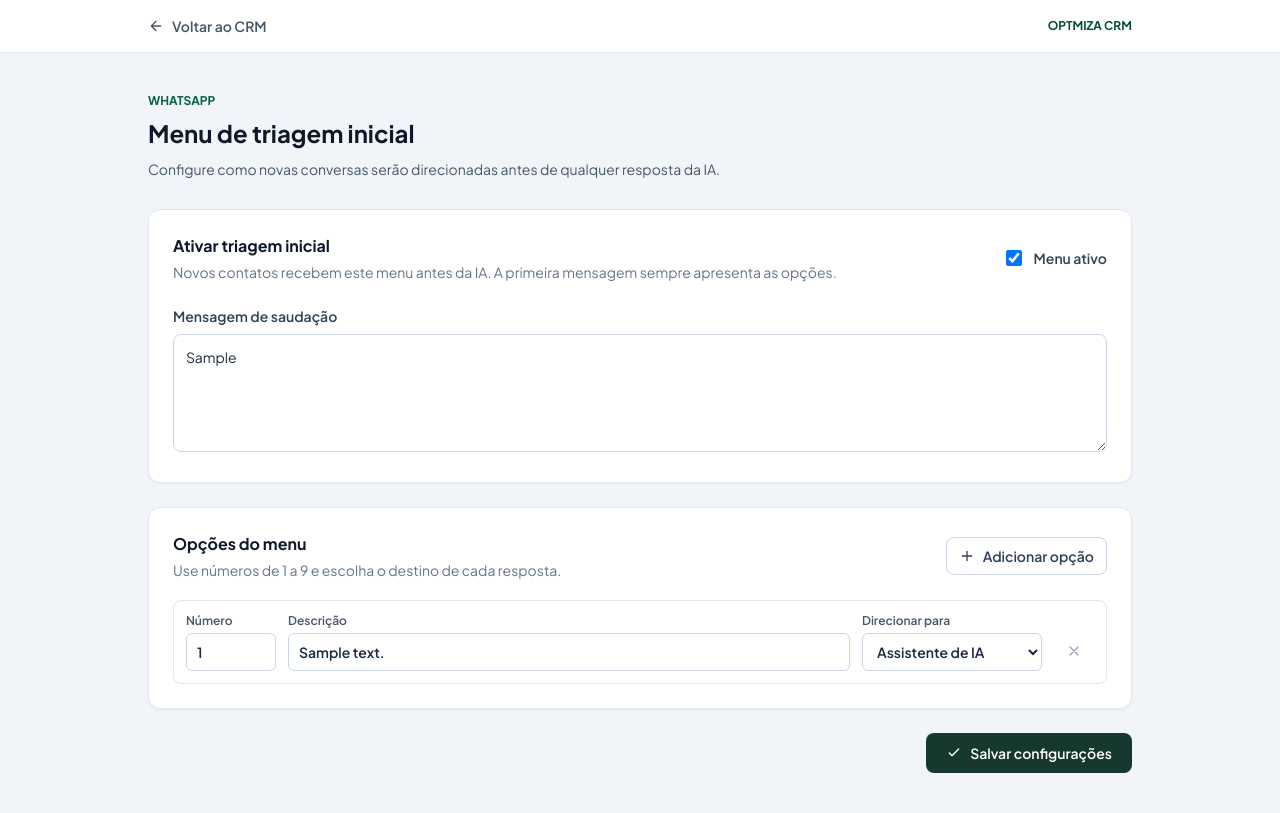
After one commit to PyPedro/crm, a Flask app: page /configuracoes/bot in a window 1280 px wide. The commit adds this page. Run offline with Flask 3, Linux system fonts and the light colour scheme; a user stored in the database is signed in; tables that the repository leaves empty hold one stand-in row (values such as "Sample post"); some libraries are stand-ins or nearby versions.

Commit message:
Adiciona menu inicial de triagem no WhatsApp

```diff
--- a/app/routes.py
+++ b/app/routes.py
@@ -9,11 +9,12 @@ from dotenv import load_dotenv, find_dotenv
 from flask import Blueprint, request, jsonify, render_template, current_app, redirect, url_for, render_template_string, session
 from datetime import datetime
 from flask_login import login_user, logout_user, login_required, current_user
+from sqlalchemy.exc import IntegrityError
 from werkzeug.security import generate_password_hash, check_password_hash
 from itsdangerous import URLSafeTimedSerializer, SignatureExpired, BadTimeSignature
 
 from app import oauth
-from app.models import db, Empresa, Etapa, Negocio, Pessoa, Mensagem, User, Configuracao, Etiqueta
+from app.models import db, Empresa, Etapa, Negocio, Pessoa, Mensagem, User, Configuracao, Etiqueta, MenuOpcao
 from app.services.whatsapp import enviar_mensagem_whatsapp
 from google import genai
 from google.genai import types
@@ -402,6 +403,99 @@ def apagar_usuario(id):
     return jsonify({"erro": "Utilizador não encontrado"}), 404
 
 # --- CONFIGURAÇÕES E KANBAN ---
+@bp.route('/configuracoes/bot', methods=['GET', 'POST'])
+@login_required
+def configuracoes_bot():
+    if not current_user.is_admin:
+        return 'Acesso negado.', 403
+
+    empresa = db.session.get(Empresa, current_user.empresa_id)
+    opcoes = MenuOpcao.query.filter_by(empresa_id=empresa.id).order_by(MenuOpcao.numero).all()
+    erro = None
+    opcoes_form = [
+        {"numero": str(opcao.numero), "descricao": opcao.descricao, "acao_destino": opcao.acao_destino}
+        for opcao in opcoes
+    ]
+
+    if request.method == 'POST':
+        mensagem_saudacao = (request.form.get('mensagem_saudacao') or '').strip()
+        usar_menu = request.form.get('usar_menu_inicial') == 'on'
+        numeros = request.form.getlist('opcao_numero')
+        descricoes = request.form.getlist('opcao_descricao')
+        destinos = request.form.getlist('opcao_destino')
+        opcoes_form = [
+            {"numero": numero.strip(), "descricao": descricao.strip(), "acao_destino": destino.strip()}
+            for numero, descricao, destino in zip(numeros, descricoes, destinos)
+        ]
+        novas_opcoes = []
+
+        if not mensagem_saudacao or len(mensagem_saudacao) > 2000:
+            erro = 'A saudação deve ter entre 1 e 2000 caracteres.'
+        elif len(numeros) != len(descricoes) or len(numeros) != len(destinos):
+            erro = 'As opções enviadas estão incompletas.'
+        elif len(numeros) > 9:
+            erro = 'O menu pode ter no máximo 9 opções.'
+        else:
+            numeros_usados = set()
+            for numero, descricao, destino in zip(numeros, descricoes, destinos):
+                numero = numero.strip()
+                descricao = descricao.strip()
+                destino = destino.strip()
+                if not numero and not descricao and not destino:
+                    continue
+                try:
+                    numero_int = int(numero)
+                except ValueError:
+                    erro = 'Cada opção precisa ter um número entre 1 e 9.'
+                    break
+                if numero_int < 1 or numero_int > 9 or numero_int in numeros_usados:
+                    erro = 'Os números devem ser únicos e ficar entre 1 e 9.'
+                    break
+                if not descricao or len(descricao) > 120:
+                    erro = 'A descrição deve ter entre 1 e 120 caracteres.'
+                    break
+                if destino not in {'ia', 'humano'}:
+                    erro = 'O destino deve ser IA ou atendente humano.'
+                    break
+                numeros_usados.add(numero_int)
+                novas_opcoes.append(MenuOpcao(
+                    empresa_id=empresa.id,
+                    numero=numero_int,
+                    descricao=descricao,
+                    acao_destino=destino,
+                ))
+
+            if not erro and usar_menu and not novas_opcoes:
+                erro = 'Adicione ao menos uma opção antes de ativar o menu.'
+
+        if erro:
+            return render_template(
+                'configuracoes.html', empresa=empresa, opcoes=opcoes_form, erro=erro,
+                form_ativar=usar_menu, mensagem_form=mensagem_saudacao,
+            ), 400
+
+        empresa.usar_menu_inicial = usar_menu
+        empresa.mensagem_saudacao = mensagem_saudacao
+        MenuOpcao.query.filter_by(empresa_id=empresa.id).delete(synchronize_session=False)
+        db.session.add_all(novas_opcoes)
+        try:
+            db.session.commit()
+        except IntegrityError:
+            db.session.rollback()
+            current_app.logger.exception('Falha ao salvar as opções do menu da empresa %s', empresa.id)
+            return render_template(
+                'configuracoes.html', empresa=empresa, opcoes=opcoes_form,
+                erro='Não foi possível salvar as opções. Revise os números e tente novamente.',
+                form_ativar=usar_menu, mensagem_form=mensagem_saudacao,
+            ), 409
+        return redirect(url_for('main.configuracoes_bot', salvo=1))
+
+    return render_template(
+        'configuracoes.html', empresa=empresa, opcoes=opcoes_form,
+        salvo=request.args.get('salvo') == '1',
+    )
+
+
 @bp.route('/api/configuracoes', methods=['GET', 'POST'])
 @login_required
 def configuracoes():
@@ -499,7 +593,12 @@ def criar_lead():
 
     pessoa = Pessoa.query.filter_by(empresa_id=current_user.empresa_id, telefone=telefone).first()
     if not pessoa:
-        pessoa = Pessoa(empresa_id=current_user.empresa_id, nome=nome, telefone=telefone)
+        pessoa = Pessoa(
+            empresa_id=current_user.empresa_id,
+            nome=nome,
+            telefone=telefone,
+            status_atendimento='menu' if current_user.empresa.usar_menu_inicial else 'ia',
+        )
         db.session.add(pessoa)
         db.session.flush()
 
@@ -592,6 +691,7 @@ def atualizar_assistente_conversa(pessoa_id):
     if not pessoa:
         return jsonify({"erro": "Conversa não encontrada."}), 404
     pessoa.ia_ativa = ativa
+    pessoa.status_atendimento = 'ia' if ativa else 'humano'
     db.session.commit()
     return jsonify({"status": "sucesso", "ia_ativa": pessoa.ia_ativa})
 
@@ -638,6 +738,25 @@ def update_deal_stage():
     return jsonify({"erro": "Não encontrado"}), 404
 
 # --- WEBHOOK WHATSAPP (SEM LOGIN, INTERAGE COM IA) ---
+def montar_texto_menu(empresa):
+    opcoes = MenuOpcao.query.filter_by(empresa_id=empresa.id).order_by(MenuOpcao.numero).all()
+    linhas = [f'{opcao.numero} - {opcao.descricao}' for opcao in opcoes]
+    saudacao = empresa.mensagem_saudacao or 'Olá! Como podemos ajudar hoje?'
+    return f'{saudacao}\n\n' + '\n'.join(linhas) if linhas else saudacao
+
+
+def enviar_resposta_webhook(empresa_id, pessoa_id, telefone, instancia, texto):
+    if enviar_mensagem_whatsapp(telefone, texto, instancia):
+        db.session.add(Mensagem(
+            empresa_id=empresa_id,
+            pessoa_id=pessoa_id,
+            mensagem=texto,
+            tipo='outbound',
+            data_envio=datetime.now(),
+        ))
+        db.session.commit()
+
+
 @bp.route('/webhook/whatsapp', methods=['POST'])
 def webhook_whatsapp():
     dados = request.json
@@ -675,8 +794,17 @@ def webhook_whatsapp():
 
         if telefone_remetente and (texto_recebido or is_media):
             pessoa = Pessoa.query.filter_by(empresa_id=empresa.id, telefone=telefone_remetente).first()
+            primeira_mensagem = pessoa is None or not Mensagem.query.filter_by(
+                empresa_id=empresa.id, pessoa_id=pessoa.id, tipo='inbound'
+            ).first()
             if not pessoa:
-                pessoa = Pessoa(empresa_id=empresa.id, nome=nome_contato, telefone=telefone_remetente)
+                pessoa = Pessoa(
+                    empresa_id=empresa.id,
+                    nome=nome_contato,
+                    telefone=telefone_remetente,
+                    status_atendimento='menu' if empresa.usar_menu_inicial else 'ia',
+                    ia_ativa=True,
+                )
                 db.session.add(pessoa)
                 db.session.commit()
                 primeira_etapa = Etapa.query.filter_by(empresa_id=empresa.id).order_by(Etapa.id).first()
@@ -684,6 +812,9 @@ def webhook_whatsapp():
                     return jsonify({"erro": "A empresa não possui etapas configuradas"}), 500
                 db.session.add(Negocio(empresa_id=empresa.id, titulo=f"Op. - {telefone_remetente}", pessoa_id=pessoa.id, etapa_id=primeira_etapa.id, user_id=None))
                 db.session.commit()
+            elif primeira_mensagem and empresa.usar_menu_inicial:
+                pessoa.status_atendimento = 'menu'
+                pessoa.ia_ativa = True
 
             msg_db = texto_recebido
             if is_media:
@@ -700,8 +831,47 @@ def webhook_whatsapp():
             db.session.add(Mensagem(empresa_id=empresa.id, pessoa_id=pessoa.id, mensagem=msg_db, tipo='inbound', data_envio=datetime.now()))
             db.session.commit()
 
-            if not pessoa.ia_ativa:
-                return jsonify({"status": "processado", "assistente_ia": "desativada"}), 200
+            if primeira_mensagem and empresa.usar_menu_inicial:
+                enviar_resposta_webhook(
+                    empresa.id, pessoa.id, telefone_remetente, nome_instancia,
+                    montar_texto_menu(empresa),
+                )
+                return jsonify({"status": "processado", "atendimento": "menu"}), 200
+
+            if pessoa.status_atendimento == 'menu':
+                if not empresa.usar_menu_inicial:
+                    pessoa.status_atendimento = 'ia'
+                    pessoa.ia_ativa = True
+                    db.session.commit()
+                else:
+                    texto_opcao = (texto_recebido or '').strip()
+                    opcao = None
+                    if texto_opcao.isdigit():
+                        opcao = MenuOpcao.query.filter_by(
+                            empresa_id=empresa.id, numero=int(texto_opcao)
+                        ).first()
+                    if opcao:
+                        pessoa.status_atendimento = opcao.acao_destino
+                        pessoa.ia_ativa = opcao.acao_destino == 'ia'
+                        db.session.commit()
+                        confirmacao = (
+                            'Pode fazer a sua pergunta para a nossa IA!'
+                            if opcao.acao_destino == 'ia'
+                            else 'Transferindo para um atendente...'
+                        )
+                        enviar_resposta_webhook(
+                            empresa.id, pessoa.id, telefone_remetente,
+                            nome_instancia, confirmacao,
+                        )
+                    else:
+                        enviar_resposta_webhook(
+                            empresa.id, pessoa.id, telefone_remetente,
+                            nome_instancia, montar_texto_menu(empresa),
+                        )
+                    return jsonify({"status": "processado", "atendimento": "menu"}), 200
+
+            if pessoa.status_atendimento == 'humano' or not pessoa.ia_ativa:
+                return jsonify({"status": "processado", "atendimento": "humano"}), 200
 
             try:
                 requests.post(
@@ -743,15 +913,17 @@ def webhook_whatsapp():
                     etapa_contato = Etapa.query.filter_by(empresa_id=empresa.id, nome='Contato Feito').first()
                     if negocio and primeira_etapa and etapa_contato and negocio.etapa_id == primeira_etapa.id:
                         negocio.etapa_id = etapa_contato.id
+                    pessoa.status_atendimento = 'humano'
                     pessoa.ia_ativa = False
                     db.session.commit()
             except Exception as e:
                 resposta_bot = "Olá! A nossa assistente virtual está temporariamente indisponível. Um consultor assumirá o atendimento."
 
             if resposta_bot:
-                enviar_mensagem_whatsapp(telefone_remetente, resposta_bot, nome_instancia)
-                db.session.add(Mensagem(empresa_id=empresa.id, pessoa_id=pessoa.id, mensagem=resposta_bot, tipo='outbound', data_envio=datetime.now()))
-                db.session.commit()
+                enviar_resposta_webhook(
+                    empresa.id, pessoa.id, telefone_remetente,
+                    nome_instancia, resposta_bot,
+                )
 
     except Exception as e: print(f"Erro Webhook: {e}")
     return jsonify({"status": "processado"}), 200
--- /dev/null
+++ b/app/templates/configuracoes.html
@@ -0,0 +1,146 @@
+<!DOCTYPE html>
+<html lang="pt-BR">
+<head>
+    <meta charset="UTF-8">
+    <meta name="viewport" content="width=device-width, initial-scale=1.0">
+    <title>Menu de triagem - Optmiza</title>
+    <script src="https://cdn.tailwindcss.com"></script>
+    <link href="https://fonts.googleapis.com/css2?family=Plus+Jakarta+Sans:wght@400;500;600;700&display=swap" rel="stylesheet">
+    <style>body { font-family: 'Plus Jakarta Sans', sans-serif; }</style>
+</head>
+<body class="min-h-screen bg-slate-100 text-slate-800">
+    <header class="border-b border-slate-200 bg-white">
+        <div class="mx-auto flex max-w-5xl items-center justify-between px-5 py-4">
+            <a href="{{ url_for('main.index') }}" class="inline-flex items-center gap-2 text-sm font-semibold text-slate-600 transition hover:text-emerald-800">
+                <svg class="h-4 w-4" fill="none" stroke="currentColor" viewBox="0 0 24 24"><path stroke-linecap="round" stroke-linejoin="round" stroke-width="2" d="M19 12H5m7 7-7-7 7-7"/></svg>
+                Voltar ao CRM
+            </a>
+            <span class="text-xs font-bold uppercase text-emerald-900">Optmiza CRM</span>
+        </div>
+    </header>
+
+    <main class="mx-auto max-w-5xl px-5 py-10">
+        <div class="mb-7">
+            <p class="mb-2 text-xs font-bold uppercase text-emerald-800">WhatsApp</p>
+            <h1 class="text-2xl font-bold text-slate-900">Menu de triagem inicial</h1>
+            <p class="mt-2 max-w-2xl text-sm leading-6 text-slate-600">Configure como novas conversas serão direcionadas antes de qualquer resposta da IA.</p>
+        </div>
+
+        {% if erro %}
+        <div role="alert" class="mb-5 rounded-lg border border-red-200 bg-red-50 px-4 py-3 text-sm font-medium text-red-800">{{ erro }}</div>
+        {% elif salvo %}
+        <div role="status" class="mb-5 rounded-lg border border-emerald-200 bg-emerald-50 px-4 py-3 text-sm font-medium text-emerald-900">Configurações salvas.</div>
+        {% endif %}
+
+        <form method="POST" class="space-y-6">
+            <section class="rounded-xl border border-slate-200 bg-white p-6 shadow-sm">
+                <div class="flex flex-col justify-between gap-4 sm:flex-row sm:items-center">
+                    <div>
+                        <h2 class="text-base font-bold text-slate-900">Ativar triagem inicial</h2>
+                        <p class="mt-1 text-sm text-slate-500">Novos contatos recebem este menu antes da IA. A primeira mensagem sempre apresenta as opções.</p>
+                    </div>
+                    <label class="inline-flex cursor-pointer items-center gap-3">
+                        <input type="checkbox" name="usar_menu_inicial" value="on" {% if form_ativar|default(empresa.usar_menu_inicial) %}checked{% endif %} class="h-4 w-4 rounded border-slate-300 text-emerald-700 focus:ring-emerald-600">
+                        <span class="text-sm font-semibold text-slate-700">Menu ativo</span>
+                    </label>
+                </div>
+                <label for="mensagem-saudacao" class="mt-6 block text-sm font-semibold text-slate-700">Mensagem de saudação</label>
+                <textarea id="mensagem-saudacao" name="mensagem_saudacao" maxlength="2000" rows="4" required class="mt-2 w-full rounded-lg border border-slate-300 px-3 py-2.5 text-sm leading-6 outline-none transition focus:border-emerald-700 focus:ring-2 focus:ring-emerald-100">{{ mensagem_form if mensagem_form is defined else empresa.mensagem_saudacao }}</textarea>
+            </section>
+
+            <section class="rounded-xl border border-slate-200 bg-white p-6 shadow-sm">
+                <div class="mb-5 flex flex-col justify-between gap-3 sm:flex-row sm:items-center">
+                    <div>
+                        <h2 class="text-base font-bold text-slate-900">Opções do menu</h2>
+                        <p class="mt-1 text-sm text-slate-500">Use números de 1 a 9 e escolha o destino de cada resposta.</p>
+                    </div>
+                    <button type="button" onclick="adicionarOpcao()" class="inline-flex items-center justify-center gap-2 rounded-lg border border-slate-300 px-3 py-2 text-sm font-semibold text-slate-700 transition hover:bg-slate-50">
+                        <svg class="h-4 w-4" fill="none" stroke="currentColor" viewBox="0 0 24 24"><path stroke-linecap="round" stroke-linejoin="round" stroke-width="2" d="M12 5v14m-7-7h14"/></svg>
+                        Adicionar opção
+                    </button>
+                </div>
+                <div id="opcoes-menu" class="space-y-3">
+                    {% if opcoes %}
+                        {% for opcao in opcoes %}
+                        <div data-opcao class="grid grid-cols-1 items-end gap-3 rounded-lg border border-slate-200 p-3 sm:grid-cols-[90px_minmax(0,1fr)_180px_40px]">
+                            <label class="text-xs font-semibold text-slate-600">Número
+                                <input type="number" name="opcao_numero" min="1" max="9" value="{{ opcao.numero }}" class="mt-1 block w-full rounded-md border border-slate-300 px-2.5 py-2 text-sm text-slate-800 outline-none focus:border-emerald-700">
+                            </label>
+                            <label class="text-xs font-semibold text-slate-600">Descrição
+                                <input type="text" name="opcao_descricao" maxlength="120" value="{{ opcao.descricao }}" placeholder="Ex.: Falar com Vendas" class="mt-1 block w-full rounded-md border border-slate-300 px-2.5 py-2 text-sm text-slate-800 outline-none focus:border-emerald-700">
+                            </label>
+                            <label class="text-xs font-semibold text-slate-600">Direcionar para
+                                <select name="opcao_destino" class="mt-1 block w-full rounded-md border border-slate-300 bg-white px-2.5 py-2 text-sm text-slate-800 outline-none focus:border-emerald-700">
+                                    <option value="ia" {% if opcao.acao_destino == 'ia' %}selected{% endif %}>Assistente de IA</option>
+                                    <option value="humano" {% if opcao.acao_destino == 'humano' %}selected{% endif %}>Atendente humano</option>
+                                </select>
+                            </label>
+                            <button type="button" onclick="removerOpcao(this)" title="Remover opção" aria-label="Remover opção" class="mb-0.5 flex h-9 items-center justify-center rounded-md text-slate-400 transition hover:bg-red-50 hover:text-red-700">
+                                <svg class="h-4 w-4" fill="none" stroke="currentColor" viewBox="0 0 24 24"><path stroke-linecap="round" stroke-linejoin="round" stroke-width="2" d="M6 18 18 6M6 6l12 12"/></svg>
+                            </button>
+                        </div>
+                        {% endfor %}
+                    {% else %}
+                        <div data-opcao class="grid grid-cols-1 items-end gap-3 rounded-lg border border-slate-200 p-3 sm:grid-cols-[90px_minmax(0,1fr)_180px_40px]">
+                            <label class="text-xs font-semibold text-slate-600">Número
+                                <input type="number" name="opcao_numero" min="1" max="9" class="mt-1 block w-full rounded-md border border-slate-300 px-2.5 py-2 text-sm text-slate-800 outline-none focus:border-emerald-700">
+                            </label>
+                            <label class="text-xs font-semibold text-slate-600">Descrição
+                                <input type="text" name="opcao_descricao" maxlength="120" placeholder="Ex.: Falar com Vendas" class="mt-1 block w-full rounded-md border border-slate-300 px-2.5 py-2 text-sm text-slate-800 outline-none focus:border-emerald-700">
+                            </label>
+                            <label class="text-xs font-semibold text-slate-600">Direcionar para
+                                <select name="opcao_destino" class="mt-1 block w-full rounded-md border border-slate-300 bg-white px-2.5 py-2 text-sm text-slate-800 outline-none focus:border-emerald-700">
+                                    <option value="ia">Assistente de IA</option>
+                                    <option value="humano">Atendente humano</option>
+                                </select>
+                            </label>
+                            <button type="button" onclick="removerOpcao(this)" title="Remover opção" aria-label="Remover opção" class="mb-0.5 flex h-9 items-center justify-center rounded-md text-slate-400 transition hover:bg-red-50 hover:text-red-700">
+                                <svg class="h-4 w-4" fill="none" stroke="currentColor" viewBox="0 0 24 24"><path stroke-linecap="round" stroke-linejoin="round" stroke-width="2" d="M6 18 18 6M6 6l12 12"/></svg>
+                            </button>
+                        </div>
+                    {% endif %}
+                </div>
+            </section>
+
+            <div class="flex justify-end">
+                <button type="submit" class="inline-flex items-center gap-2 rounded-lg bg-[#16382e] px-5 py-2.5 text-sm font-semibold text-white transition hover:bg-[#245642]">
+                    <svg class="h-4 w-4" fill="none" stroke="currentColor" viewBox="0 0 24 24"><path stroke-linecap="round" stroke-linejoin="round" stroke-width="2" d="m5 12 4 4L19 6"/></svg>
+                    Salvar configurações
+                </button>
+            </div>
+        </form>
+    </main>
+
+    <script>
+        function adicionarOpcao() {
+            const container = document.getElementById('opcoes-menu');
+            if (container.querySelectorAll('[data-opcao]').length >= 9) return;
+            const linha = document.createElement('div');
+            linha.dataset.opcao = '';
+            linha.className = 'grid grid-cols-1 items-end gap-3 rounded-lg border border-slate-200 p-3 sm:grid-cols-[90px_minmax(0,1fr)_180px_40px]';
+            linha.innerHTML = `
+                <label class="text-xs font-semibold text-slate-600">Número
+                    <input type="number" name="opcao_numero" min="1" max="9" class="mt-1 block w-full rounded-md border border-slate-300 px-2.5 py-2 text-sm text-slate-800 outline-none focus:border-emerald-700">
+                </label>
+                <label class="text-xs font-semibold text-slate-600">Descrição
+                    <input type="text" name="opcao_descricao" maxlength="120" placeholder="Ex.: Falar com Vendas" class="mt-1 block w-full rounded-md border border-slate-300 px-2.5 py-2 text-sm text-slate-800 outline-none focus:border-emerald-700">
+                </label>
+                <label class="text-xs font-semibold text-slate-600">Direcionar para
+                    <select name="opcao_destino" class="mt-1 block w-full rounded-md border border-slate-300 bg-white px-2.5 py-2 text-sm text-slate-800 outline-none focus:border-emerald-700">
+                        <option value="ia">Assistente de IA</option>
+                        <option value="humano">Atendente humano</option>
+                    </select>
+                </label>
+                <button type="button" title="Remover opção" aria-label="Remover opção" class="mb-0.5 flex h-9 items-center justify-center rounded-md text-slate-400 transition hover:bg-red-50 hover:text-red-700">
+                    <svg class="h-4 w-4" fill="none" stroke="currentColor" viewBox="0 0 24 24"><path stroke-linecap="round" stroke-linejoin="round" stroke-width="2" d="M6 18 18 6M6 6 18 18"/></svg>
+                </button>`;
+            linha.querySelector('button').addEventListener('click', () => linha.remove());
+            container.appendChild(linha);
+        }
+
+        function removerOpcao(botao) {
+            botao.closest('[data-opcao]').remove();
+        }
+    </script>
+</body>
+</html>
--- a/app/templates/sidebar.html
+++ b/app/templates/sidebar.html
@@ -20,6 +20,10 @@
             <svg class="h-5 w-5 shrink-0" fill="none" stroke="currentColor" viewBox="0 0 24 24"><path stroke-linecap="round" stroke-linejoin="round" stroke-width="1.8" d="M12 8.5a3.5 3.5 0 100 7 3.5 3.5 0 000-7zM19.4 15a1.7 1.7 0 00.3 1.9l.1.1-1.7 2.9-.2-.1a1.7 1.7 0 00-1.8.2l-.1.1h-3.4l-.1-.2a1.7 1.7 0 00-1.5-1l-.2.1-2.9-1.7.1-.2a1.7 1.7 0 00-.2-1.8l-.1-.1v-3.4l.2-.1a1.7 1.7 0 001-1.5l-.1-.2 1.7-2.9.2.1a1.7 1.7 0 001.8-.2l.1-.1h3.4l.1.2a1.7 1.7 0 001.5 1l.2-.1 2.9 1.7-.1.2a1.7 1.7 0 00.2 1.8l.1.1V15z"/></svg>
             <span class="hidden md:inline">Configurações</span>
         </button>
+        <a href="{{ url_for('main.configuracoes_bot') }}" title="Menu de triagem" class="flex min-h-11 items-center justify-center gap-3 rounded-lg px-3 text-sm font-medium text-slate-300 transition hover:bg-white/5 hover:text-white md:justify-start">
+            <svg class="h-5 w-5 shrink-0" fill="none" stroke="currentColor" viewBox="0 0 24 24"><path stroke-linecap="round" stroke-linejoin="round" stroke-width="1.8" d="M4 6h16M4 12h16M4 18h10M18 16v4m-2-2h4"/></svg>
+            <span class="hidden md:inline">Menu de triagem</span>
+        </a>
         <div class="my-3 h-px bg-white/10"></div>
         <button type="button" onclick="abrirModalFunil()" title="Configurar etapas" class="flex min-h-10 items-center justify-center gap-3 rounded-lg px-3 text-xs text-slate-400 transition hover:bg-white/5 hover:text-white md:justify-start">
             <span class="hidden md:inline">Configurar etapas</span><span class="md:hidden">Etapas</span>
```
Also changed, not shown: app/__init__.py (+25 -5 lines), app/models.py (+13 -0 lines).
